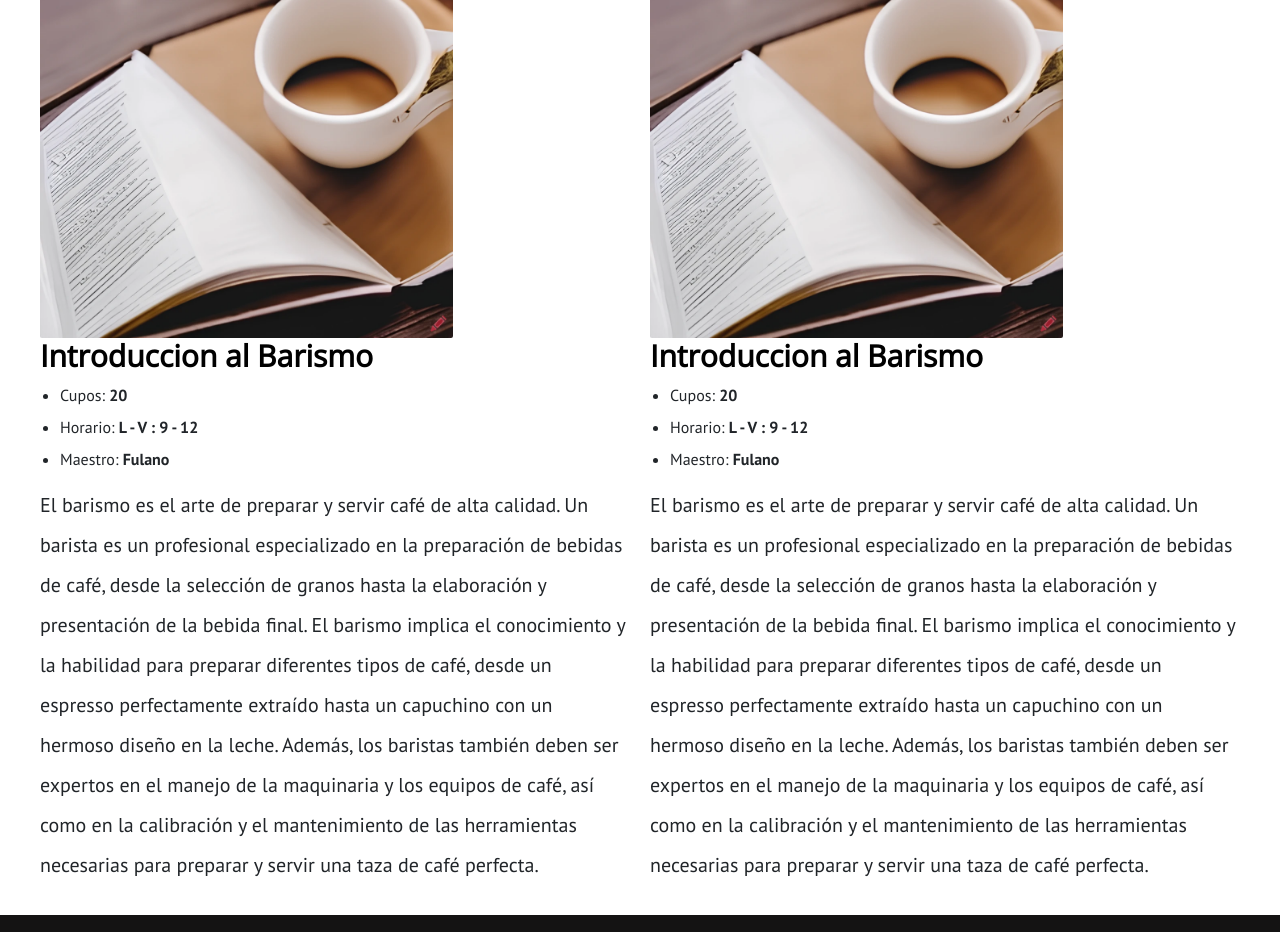
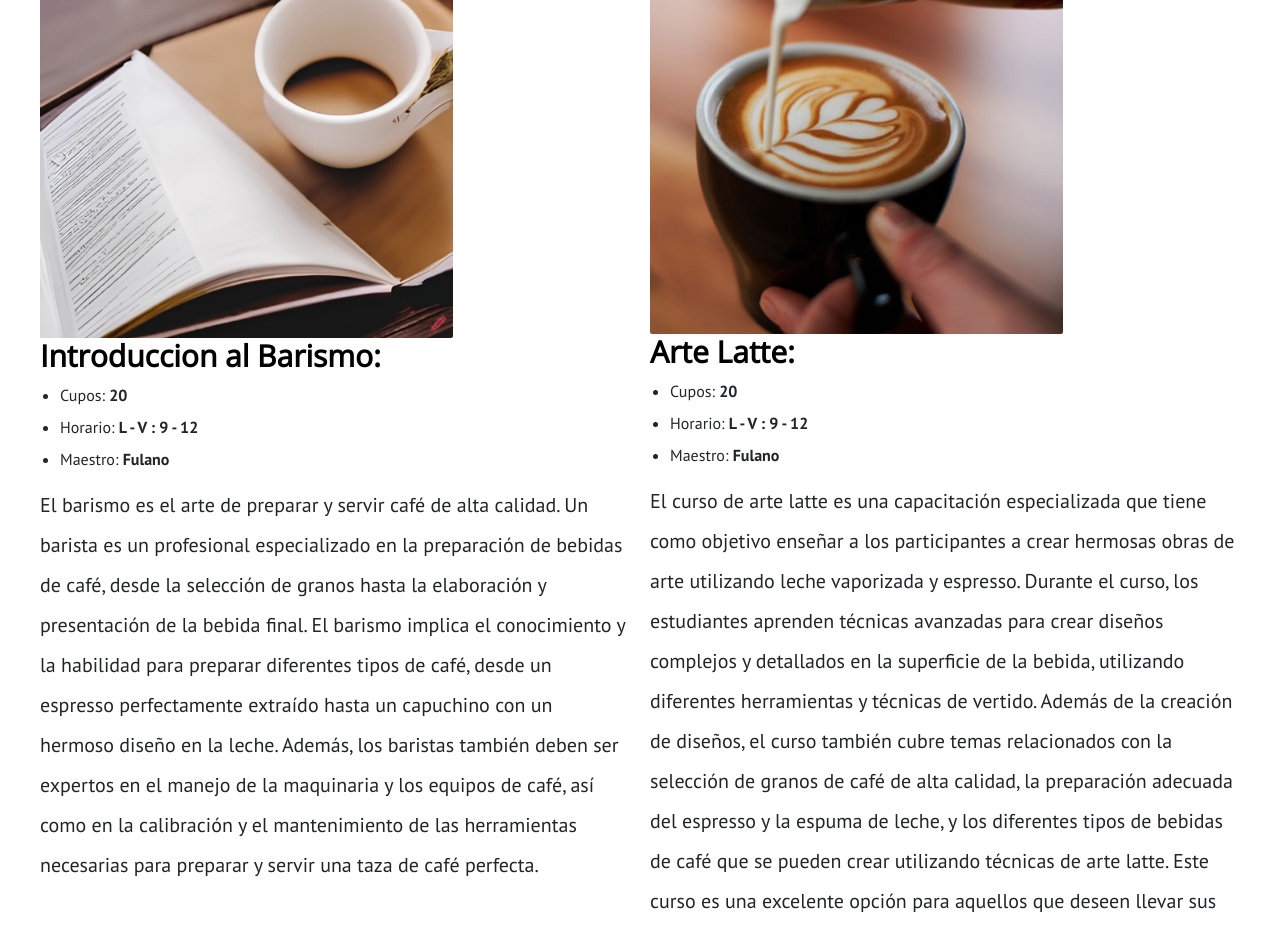
Before and after one commit to ACupCoffe/PreEntrega2-Ancieta, a website: page pages/curso.html in a window 1280 px wide. Shown: the part 635-1567 px from the top of the page. Drawn offline with nearby package versions, Linux system fonts and the light colour scheme.

Commit message:
V4 - Correcion 'curso.html'

```diff
--- a/pages/curso.html
+++ b/pages/curso.html
@@ -74,7 +74,7 @@
             alt="Missing IMG"
           />
           <div class="tablet__informacion">
-            <h2 class="curso__informacion--titulo">Introduccion al Barismo</h2>
+            <h2 class="curso__informacion--titulo">Introduccion al Barismo:</h2>
             <div class="curso__informacion--datos">
               <ul>
                 <li>Cupos: <span>20</span></li>
@@ -100,11 +100,11 @@
         <div class="tablet-contenido">
           <img
             class="centrar-imagen"
-            src="../img/curso.jpg"
+            src="../img/latte.jpg"
             alt="Missing IMG"
           />
           <div class="tablet__informacion">
-            <h2 class="curso__informacion--titulo">Introduccion al Barismo</h2>
+            <h2 class="curso__informacion--titulo">Arte Latte:</h2>
             <div class="curso__informacion--datos">
               <ul>
                 <li>Cupos: <span>20</span></li>
@@ -114,16 +114,19 @@
             </div>
           </div>
           <p class="tablet__informacion--parrafo">
-            El barismo es el arte de preparar y servir café de alta calidad. Un
-            barista es un profesional especializado en la preparación de bebidas
-            de café, desde la selección de granos hasta la elaboración y
-            presentación de la bebida final. El barismo implica el conocimiento
-            y la habilidad para preparar diferentes tipos de café, desde un
-            espresso perfectamente extraído hasta un capuchino con un hermoso
-            diseño en la leche. Además, los baristas también deben ser expertos
-            en el manejo de la maquinaria y los equipos de café, así como en la
-            calibración y el mantenimiento de las herramientas necesarias para
-            preparar y servir una taza de café perfecta.
+            El curso de arte latte es una capacitación especializada que tiene
+            como objetivo enseñar a los participantes a crear hermosas obras de
+            arte utilizando leche vaporizada y espresso. Durante el curso, los
+            estudiantes aprenden técnicas avanzadas para crear diseños complejos
+            y detallados en la superficie de la bebida, utilizando diferentes
+            herramientas y técnicas de vertido. Además de la creación de
+            diseños, el curso también cubre temas relacionados con la selección
+            de granos de café de alta calidad, la preparación adecuada del
+            espresso y la espuma de leche, y los diferentes tipos de bebidas de
+            café que se pueden crear utilizando técnicas de arte latte. Este
+            curso es una excelente opción para aquellos que deseen llevar sus
+            habilidades de barismo al siguiente nivel y sorprender a sus
+            clientes con bebidas de café bellamente elaboradas.
           </p>
         </div>
         <!-- Fin de CURSO -->
```
